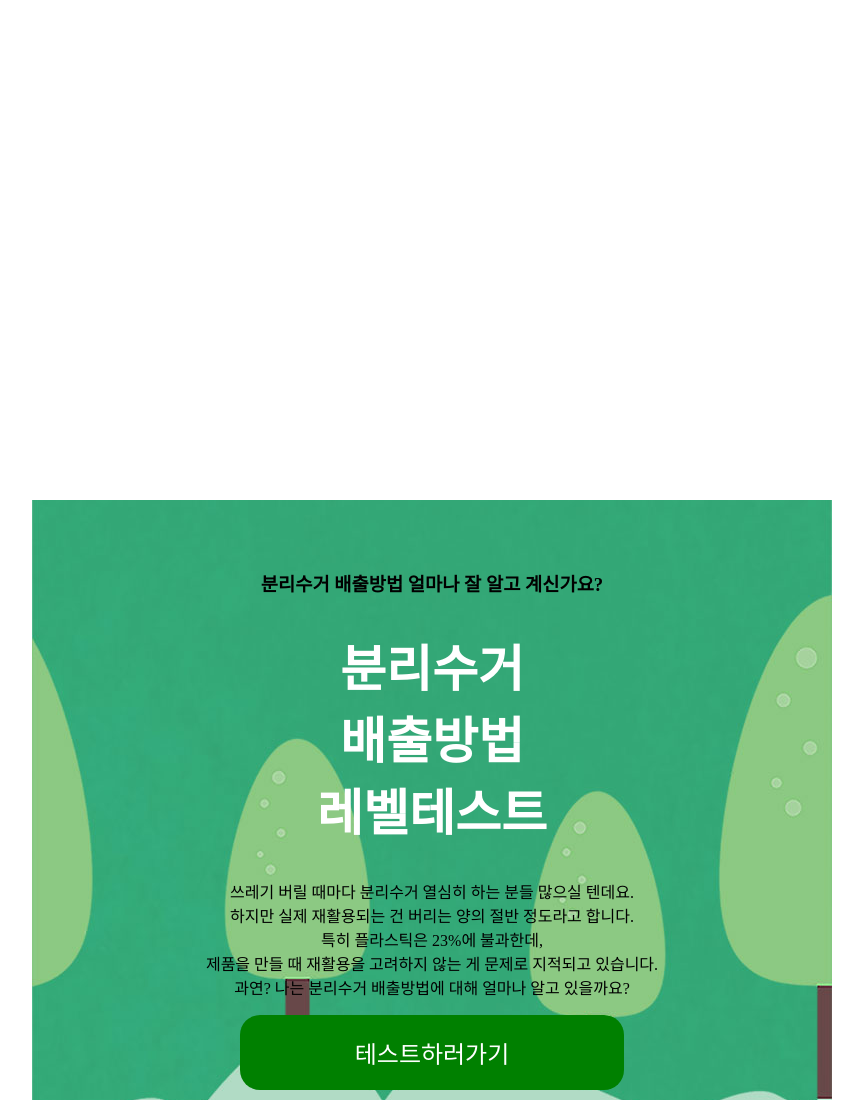
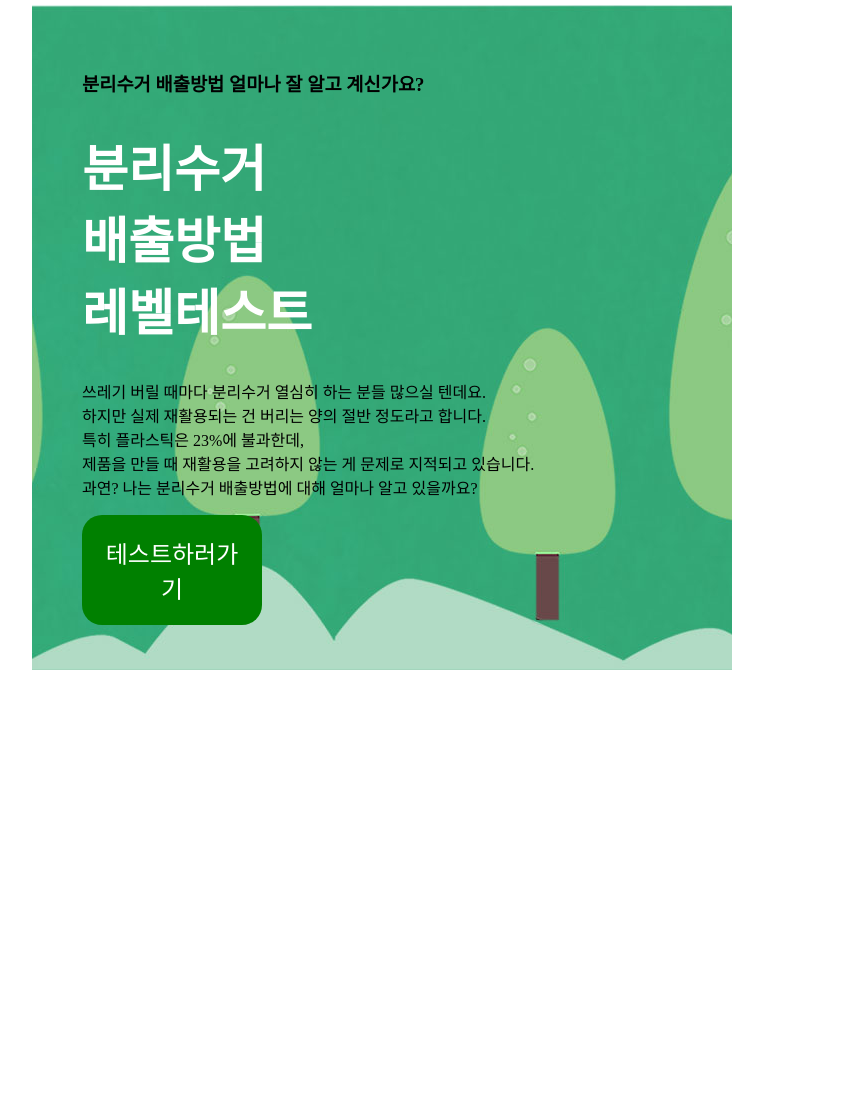
Before and after one commit to becho2/42good42, a Flask app: page / in a window 1280 px wide; the page is wider, and only the part inside the window is pictured. Shown: that part, without its empty margins (258-1121 px from the left). After the commit the page ends 670 px from the top of that part, so only its background shows below. Run offline with Flask 2, Linux system fonts and the light colour scheme.

Commit message:
수ì정

```diff
--- a/templates/main.html
+++ b/templates/main.html
@@ -87,10 +87,8 @@
 
     .content-box {
         position: center;
-        width: 100%;
-        height: 500px;
-        text-align: center;
-        margin-top: 500px;
+        width: 600px;
+        margin: 0 auto;
 
     }
 
@@ -129,4 +127,5 @@
 
 
 
-</body></html>
+</body>
+</html>
```
